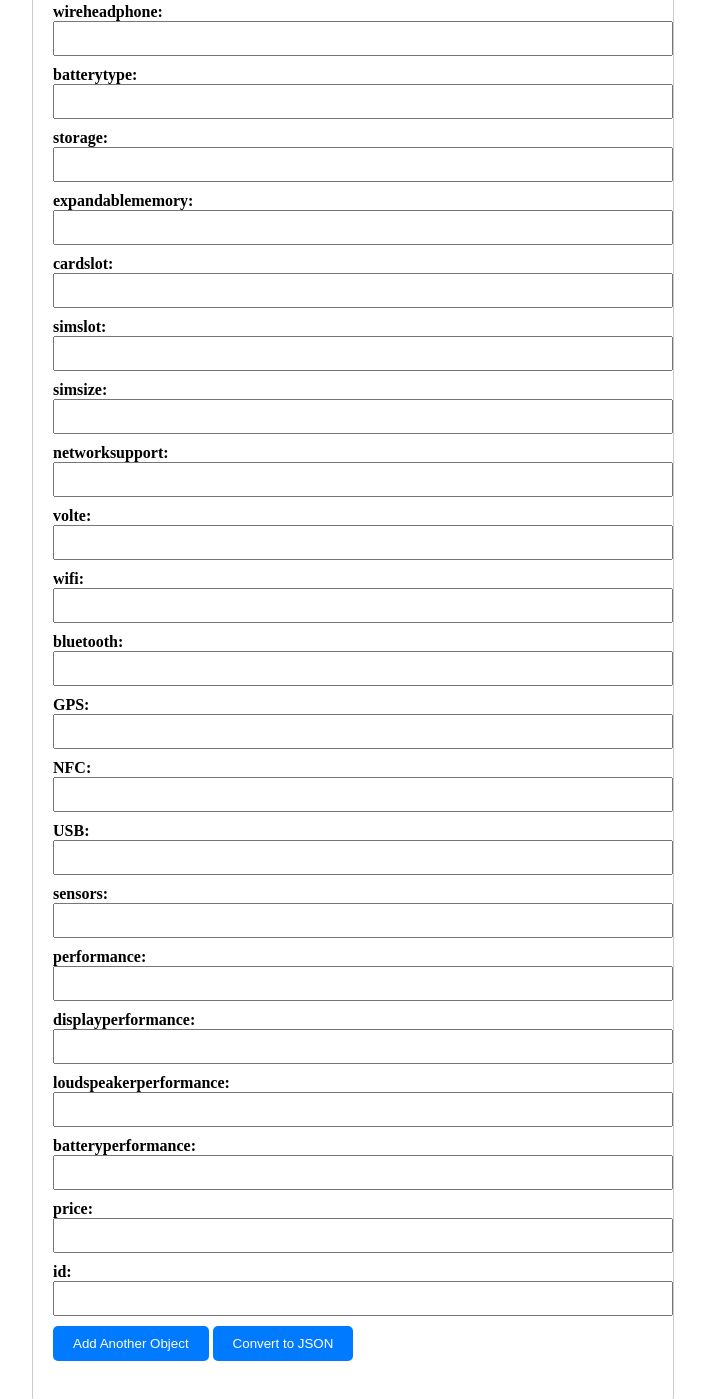
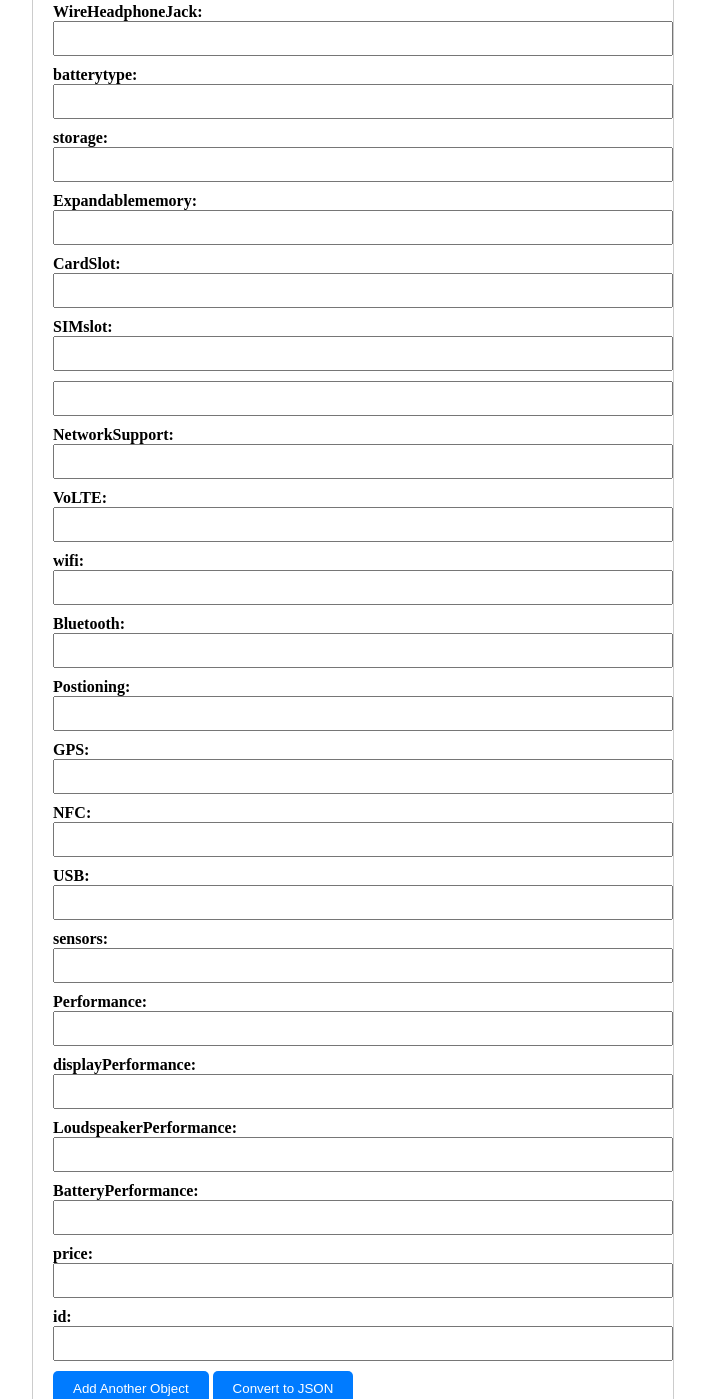
Before and after one commit to mksv9871234/jsondataeditor.github.io, a plain HTML site: page index.html in a window 1280 px wide. Shown: the part 2059-3458 px from the top of the page, without its empty margins (287-992 px from the left). Drawn offline with Linux system fonts and the light colour scheme.

Commit message:
Update index.html
mistakes did correct

```diff
--- a/index.html
+++ b/index.html
@@ -80,20 +80,20 @@ button:hover {
       <input type="text" id="displaytype" name="displaytype"><br>
       <label for="Resolution">Resolution:</label>
       <input type="text" id="Resolution" name="Resolution"><br>
-      <label for="pixeldencity">pixeldencity:</label>
-      <input type="text" id="pixeldencity" name="pixeldencity"><br>
-      <label for="rearcamera">rearcamera:</label>
-      <input type="text" id="rearcamera" name="rearcamera"><br>
-      <label for="rearcamerafeatures">rearcamerafeatures:</label>
-      <input type="text" id="rearcamerafeatures" name="rearcamerafeatures"><br>
-      <label for="rearcameravideo">rearcameravideo:</label>
+      <label for="PixelDensity">PixelDensity:</label>
+      <input type="text" id="PixelDensity" name="PixelDensity"><br>
+      <label for="rearCamera">rearCamera:</label>
+      <input type="text" id="rearCamera" name="rearCamera"><br>
+      <label for="rearCameraFeatures">rearCameraFeatures:</label>
+      <input type="text" id="rearCameraFeatures" name="rearCameraFeatures"><br>
+      <label for="rearcameraVideo">rearcameravideo:</label>
       <input type="text" id="rearcameravideo" name="rearcameravideo"><br>
-      <label for="frontcamera">frontcamera:</label>
-      <input type="text" id="frontcamera" name="frontcamera"><br>
-      <label for="frontcamerafeatures">frontcamerafeatures:</label>
-      <input type="text" id="frontcamerafeatures" name="frontcamerafeatures"><br>
-      <label for="frontcameravideo">frontcameravideo:</label>
-      <input type="text" id="frontcameravideo" name="frontcameravideo"><br>
+      <label for="frontCamera">frontCamera:</label>
+      <input type="text" id="frontCamera" name="frontCamera"><br>
+      <label for="FrontCameraFeatures">FrontCameraFeatures:</label>
+      <input type="text" id="FrontCameraFeatures" name="FrontCameraFeatures"><br>
+      <label for="FrontCameraVideo">FrontCameraVideo:</label>
+      <input type="text" id="FrontCameraVideo" name="FrontCameraVideo"><br>
       <label for="battery">battery:</label>
       <input type="text" id="battery" name="battery"><br>
       <label for="charging">charging:</label>
@@ -104,34 +104,35 @@ button:hover {
       <input type="text" id="height" name="height"><br>
       <label for="weight">weight:</label>
       <input type="text" id="weight" name="weight"><br>
-      <label for="color">color:</label>
+      <label for="color">Colours:</label>
       <input type="text" id="color" name="color"><br>
       <label for="build">build:</label>
       <input type="text" id="build" name="build"><br>
-      <label for="loudspeaker">loudspeaker:</label>
+      <label for="loudspeaker">Loudspeaker:</label>
       <input type="text" id="loudspeaker" name="loudspeaker"><br>
-      <label for="wireheadphone">wireheadphone:</label>
-      <input type="text" id="wireheadphone" name="wireheadphone"><br>
+      <label for="WireHeadphoneJack">WireHeadphoneJack:</label>
+      <input type="text" id="WireHeadphoneJack" name="WireHeadphoneJack"><br>
       <label for="batterytype">batterytype:</label>
       <input type="text" id="batterytype" name="batterytype"><br>
       <label for="storage">storage:</label>
       <input type="text" id="storage" name="storage"><br>
-      <label for="expandablememory">expandablememory:</label>
+      <label for="expandablememory">Expandablememory:</label>
       <input type="text" id="expandablememory" name="expandablememory"><br>
-      <label for="cardslot">cardslot:</label>
-      <input type="text" id="cardslot" name="cardslot"><br>
-      <label for="simslot">simslot:</label>
-      <input type="text" id="simslot" name="simslot"><br>
-      <label for="simsize">simsize:</label>
-      <input type="text" id="simsize" name="simsize"><br>
-      <label for="networksupport">networksupport:</label>
-      <input type="text" id="networksupport" name="networksupport"><br>
-      <label for="volte">volte:</label>
-      <input type="text" id="volte" name="volte"><br>
+      <label for="CardSlot">CardSlot:</label>
+      <input type="text" id="CardSlot" name="CardSlot"><br>
+      <label for="SIMslot">SIMslot:</label>
+      <input type="text" id="SIMslot" name="SIMslot"><br>
+      <input type="text" id="SIMsize" name="SIMsize"><br>
+      <label for="NetworkSupport">NetworkSupport:</label>
+      <input type="text" id="NetworkSupport" name="NetworkSupport"><br>
+      <label for="VoLTE">VoLTE:</label>
+      <input type="text" id="VoLTE" name="VoLTE"><br>
       <label for="wifi">wifi:</label>
       <input type="text" id="wifi" name="wifi"><br>
-      <label for="bluetooth">bluetooth:</label>
-      <input type="text" id="bluetooth" name="bluetooth"><br>
+      <label for="Bluetooth">Bluetooth:</label>
+      <input type="text" id="Bluetooth" name="Bluetooth"><br>
+      <label for="Postioning">Postioning:</label>
+      <input type="text" id="Postioning" name="Postioning"><br>
       <label for="GPS">GPS:</label>
       <input type="text" id="GPS" name="GPS"><br>
       <label for="NFC">NFC:</label>
@@ -140,14 +141,14 @@ button:hover {
       <input type="text" id="USB" name="USB"><br>
       <label for="sensors">sensors:</label>
       <input type="text" id="sensors" name="sensors"><br>
-      <label for="performance">performance:</label>
-      <input type="text" id="performance" name="performance"><br>
-      <label for="displayperformance">displayperformance:</label>
-      <input type="text" id="displayperformance" name="displayperformance"><br>
-      <label for="loudspeakerperformance">loudspeakerperformance:</label>
-      <input type="text" id="loudspeakerperformance" name="loudspeakerperformance"><br>
-      <label for="batteryperformance">batteryperformance:</label>
-      <input type="text" id="batteryperformance" name="batteryperformance"><br>
+      <label for="Performance">Performance:</label>
+      <input type="text" id="Performance" name="Performance"><br>
+      <label for="displayPerformance">displayPerformance:</label>
+      <input type="text" id="displayPerformance" name="displayPerformance"><br>
+      <label for="LoudspeakerPerformance">LoudspeakerPerformance:</label>
+      <input type="text" id="LoudspeakerPerformance" name="LoudspeakerPerformance"><br>
+      <label for="BatteryPerformance">BatteryPerformance:</label>
+      <input type="text" id="BatteryPerformance" name="BatteryPerformance"><br>
       <label for="price">price:</label>
       <input type="text" id="price" name="price"><br>
       <label for="id">id:</label>
```
